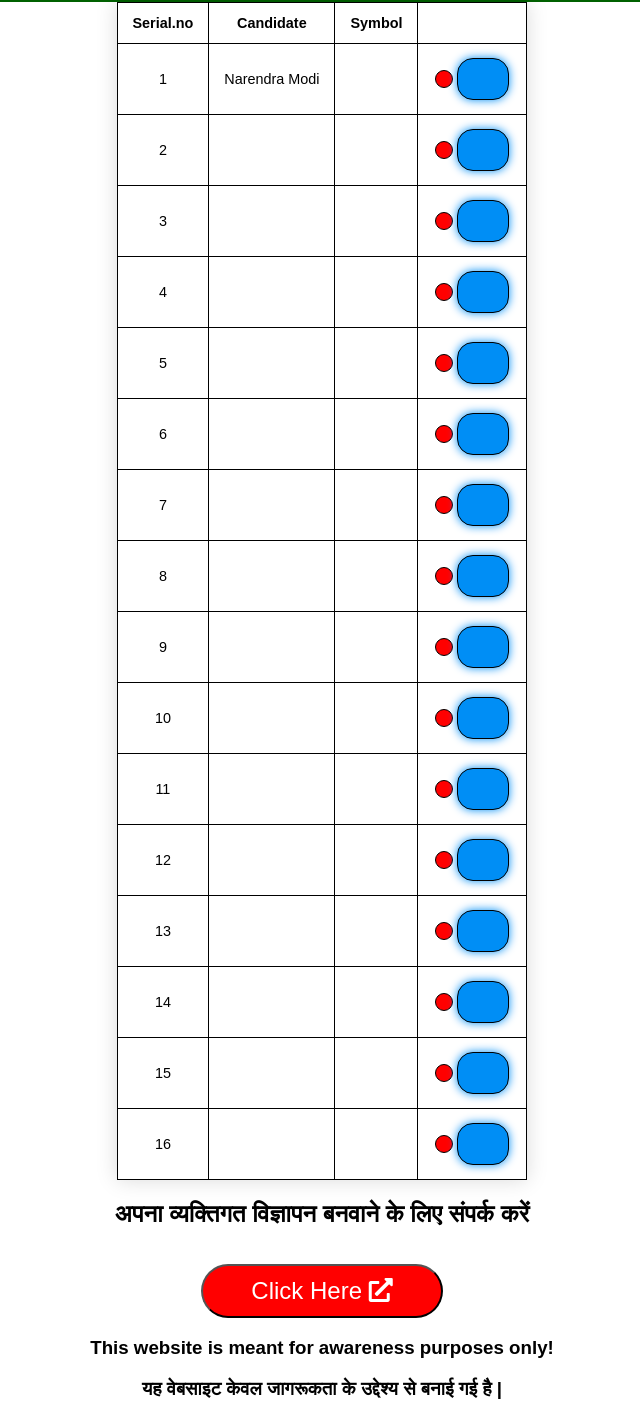
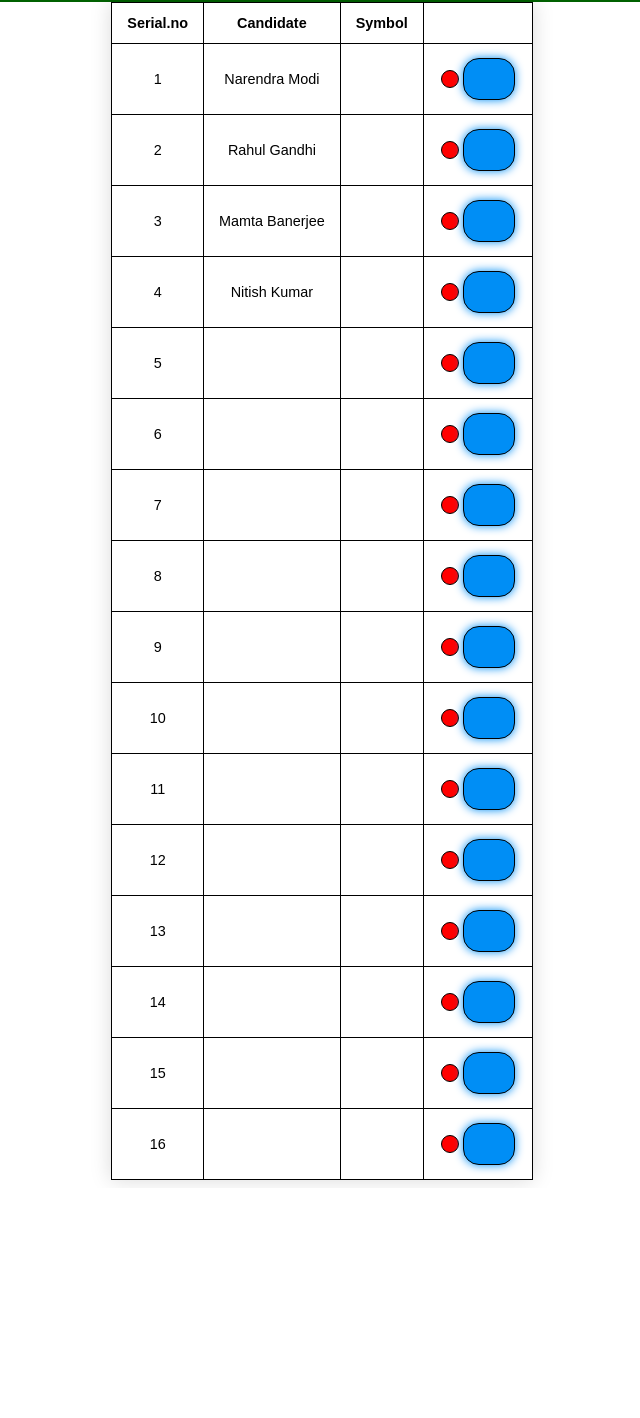
Before and after one commit to aryanboss/devopsiiit, a plain HTML site: page devopsiiit/index.html in a window 1280 px wide. Shown: the part 86-1504 px from the top of the page, without its empty margins (318-958 px from the left). After the commit the page ends 1274 px from the top, so only its background shows below. Drawn offline with Linux system fonts and the light colour scheme.

Commit message:
Update index.html

```diff
--- a/devopsiiit/index.html
+++ b/devopsiiit/index.html
@@ -29,19 +29,19 @@
     </tr>
     <tr>
       <td>2</td>
-      <td>&nbsp;</td>
+      <td>Rahul Gandhi</td>
       <td>&nbsp;</td>
       <td><button class="button2"></button><button class="buttonactive" onclick="audio.play();"></button></td>
     </tr>
     <tr>
       <td class="active-row">3</td>
-      <td>&nbsp;</td>
+      <td>Mamta Banerjee</td>
       <td>&nbsp;</td>
       <td><button class="button2"></button><button class="buttonactive" onclick="audio.play();"></button></td>
     </tr>
     <tr>
       <td>4</td>
-      <td>&nbsp;</td>
+      <td>Nitish Kumar</td>
       <td>&nbsp;</td>
        <td><button class="button2"></button><button class="buttonactive" onclick="audio.play();"></button></td>
     </tr>
@@ -123,15 +123,5 @@
     </tr>
   </tbody>
 </table>
-<div>
-
-  <h2 class="headertekst">अपना व्यक्तिगत विज्ञापन बनवाने के लिए संपर्क करें</h2>
-</div>
-</div>
-<div class="data">
-    <a href="https://forms.gle/SoN8xqrHssUQvie46" target="_blank"><button class="btn"> Click Here <i class="fas fa-external-link-alt"></i> </button></a>
-</div>
-<h3 class="headertekst">This website is meant for awareness purposes only!</h3>
-  <h3 class="headertekst">यह वेबसाइट केवल जागरूकता के उद्देश्य से बनाई गई है |</h3>
 </body>
 </html>
```
